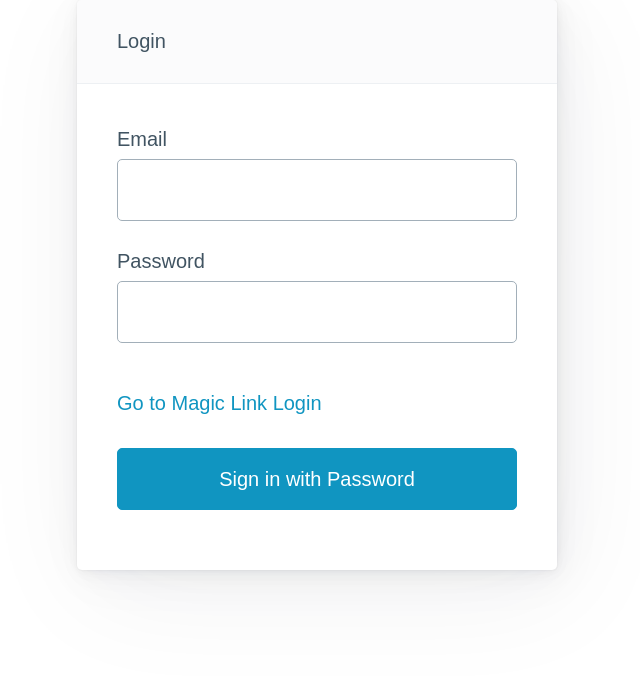
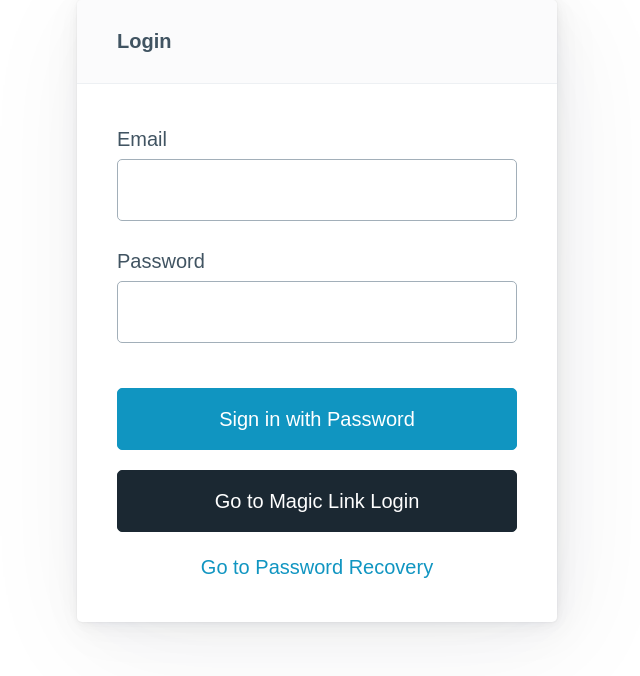
Before and after one commit to DraganAleksic99/ticket-system, a Next.js app: page / in a window 1280 px wide. Shown: the top 676 px of the page, without its empty margins (323-963 px from the left). Built offline with nearby package versions, Linux system fonts and the light colour scheme; no server answers.

Commit message:
feat: password recovery

```diff
--- a/src/app/_components/login.tsx
+++ b/src/app/_components/login.tsx
@@ -5,12 +5,21 @@ import Link from "next/link";
 import { useRouter } from "next/navigation";
 import { getSupabaseBrowserClient } from "../supabase-utils/browser-client";
 
-export const Login = ({ isPasswordLogin }: { isPasswordLogin: boolean }) => {
+export enum FormType {
+  passwordRecovery = "recovery",
+  passwordLogin = "pw-login",
+  magicLink = "magic-link",
+}
+
+export const Login = ({ formType }: { formType: FormType }) => {
   const emailInputRef = useRef<HTMLInputElement>(null);
   const passwordInputRef = useRef<HTMLInputElement>(null);
   const supabase = getSupabaseBrowserClient();
   const router = useRouter();
 
+  const isPasswordRecovery = formType === "recovery";
+  const isPasswordLogin = formType === 'pw-login';
+  const isMagicLinkLogin = formType === "magic-link";
 
   useEffect(() => {
     const {
@@ -40,17 +49,20 @@ export const Login = ({ isPasswordLogin }: { isPasswordLogin: boolean }) => {
               password: passwordInputRef.current!.value,
             })
             .then((result) => {
-              if (result.data?.user) {
-                router.push("/tickets");
-              } else {
-                alert("Could not sign in");
-              }
+              // eslint-disable-next-line @typescript-eslint/no-unused-expressions
+              !result.data?.user && alert("Could not sign in");
             });
         }
       }}
     >
+      {isPasswordRecovery && (
+        <input type="hidden" name="type" value="recovery" />
+      )}
       <article style={{ maxWidth: "480px", margin: "auto" }}>
-        <header>Login</header>
+        <header>
+          {isPasswordRecovery && <strong>Request new password</strong>}
+          {!isPasswordRecovery && <strong>Login</strong>}
+        </header>
         <fieldset>
           <label htmlFor="email">
             Email
@@ -74,13 +86,26 @@ export const Login = ({ isPasswordLogin }: { isPasswordLogin: boolean }) => {
             </label>
           )}
         </fieldset>
-        <p>
-          {isPasswordLogin ? (
-            <Link href={{ pathname: "/", query: { magicLink: "yes" } }}>
-              Go to Magic Link Login
-            </Link>
-          ) : (
+
+        <button type="submit">
+          {isPasswordLogin && "Sign in with Password"}
+          {isPasswordRecovery && "Request new password"}
+          {isMagicLinkLogin && "Sign in with Magic Link"}
+        </button>
+
+        <div
+          style={{
+            display: "flex",
+            justifyContent: "space-between",
+            flexDirection: "column",
+            gap: "6px",
+            marginBottom: "20px",
+          }}
+        >
+          {!isPasswordLogin && (
             <Link
+              role="button"
+              className="contrast"
               href={{
                 pathname: "/",
                 query: { magicLink: "no" },
@@ -89,11 +114,33 @@ export const Login = ({ isPasswordLogin }: { isPasswordLogin: boolean }) => {
               Go to Password Login
             </Link>
           )}
-        </p>
-        <button type="submit">
-          Sign in with
-          {isPasswordLogin ? " Password" : " Magic Link"}
-        </button>
+          {!isMagicLinkLogin && (
+            <Link
+              role="button"
+              className="contrast"
+              href={{
+                pathname: "/",
+                query: { magicLink: "yes" },
+              }}
+            >
+              Go to Magic Link Login
+            </Link>
+          )}
+        </div>
+        {!isPasswordRecovery && (
+          <Link
+            href={{
+              pathname: "/",
+              query: { passwordRecovery: "yes" },
+            }}
+            style={{
+              textAlign: "center",
+              display: "block",
+            }}
+          >
+            Go to Password Recovery
+          </Link>
+        )}
       </article>
     </form>
   );
--- a/src/app/layout.tsx
+++ b/src/app/layout.tsx
@@ -25,6 +25,7 @@ export default function RootLayout({
   return (
     <html lang="en">
       <head>
+        <meta name="viewport" content="width=device-width, initial-scale=1" />
         <link
           rel="stylesheet"
           href="https://cdn.jsdelivr.net/npm/@picocss/pico@1/css/pico.min.css"
--- a/src/app/page.tsx
+++ b/src/app/page.tsx
@@ -1,9 +1,25 @@
 import { Login } from "./_components/login";
 import { SearchParams } from "next/dist/server/request/search-params";
+import { FormType } from "./_components/login";
 
-export default async function Home({ searchParams }: { searchParams: SearchParams }) {
-  const { magicLink } = await searchParams
-  const megicLinkParamExists = magicLink === "yes";
+type FormTypeValues = `${FormType}`;
 
-  return <Login isPasswordLogin={!megicLinkParamExists} />;
+export default async function Home({
+  searchParams,
+}: {
+  searchParams: SearchParams;
+}) {
+  const { magicLink, passwordRecovery } = await searchParams;
+  const wantsMagicLink = magicLink === "yes";
+  const wantsPasswordRecovery = passwordRecovery === "yes";
+
+  let formType= "pw-login";
+
+  if (wantsMagicLink) {
+    formType = "magic-link";
+  } else if (wantsPasswordRecovery) {
+    formType = "recovery";
+  }
+
+  return <Login formType={formType} />;
 }
```
Also changed, not shown: src/app/auth/magic-link/route.ts (+19 -13 lines), src/app/auth/verify/route.ts (+12 -2 lines), src/app/tickets/change-password/page.tsx (added, +43 -0 lines).
